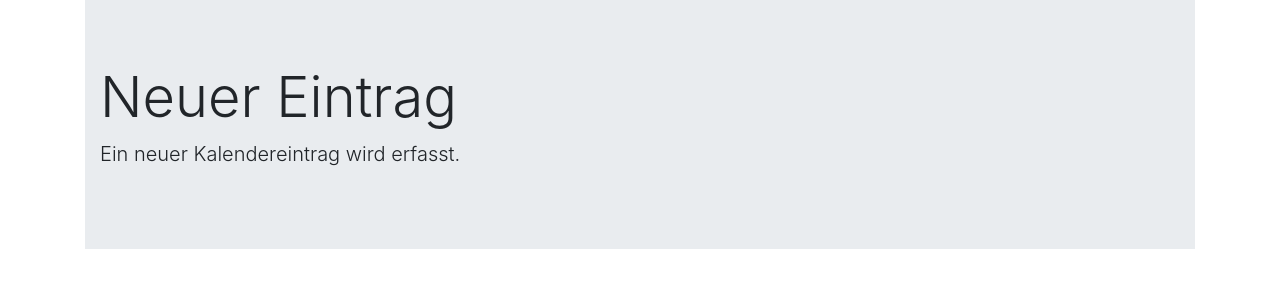
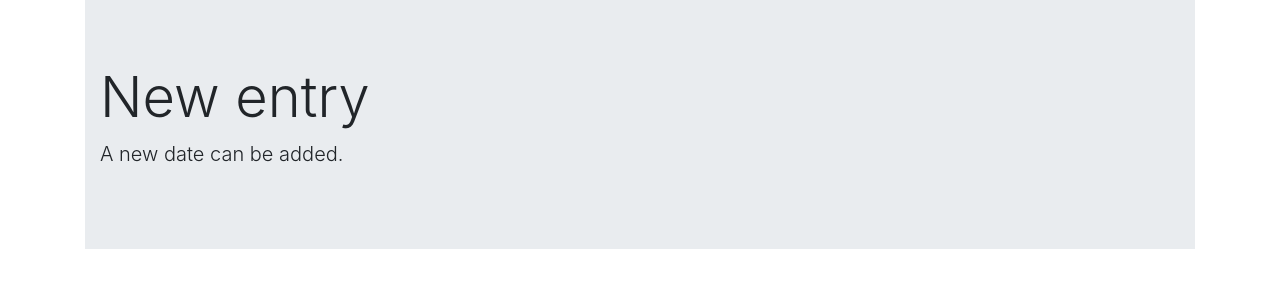
Before and after one commit to ErikWegner/wamytm, a Django app: page /cal/add in a window 1280 px wide. Shown: the part 56-338 px from the top of the page. Run offline with Django 3.2, Linux system fonts and the light colour scheme; the visitor is signed in with stand-in values (Sample User, id 1); data comes from the database, SQL or seed files in the repository; data that the repository does not hold is empty; some libraries are stand-ins or nearby versions.

Commit message:
Started i18n

```diff
--- a/wamytmsite/wamytmapp/forms.py
+++ b/wamytmsite/wamytmapp/forms.py
@@ -1,5 +1,6 @@
 from django import forms
 from .models import OrgUnit, TimeRange, TeamMember
+from django.utils.translation import pgettext_lazy
 
 
 class DateInput(forms.DateInput):
@@ -11,29 +12,35 @@ class AddTimeRangeForm(forms.Form):
         A form to add a new time range entry.
     """
     user = forms.CharField(
+        label=pgettext_lazy('AddTimeRangeForm', 'User'),
         disabled=True
     )
     start = forms.DateField(
-        required=True, widget=forms.widgets.DateInput(attrs={'type': 'date'}))
+        label=pgettext_lazy('AddTimeRangeForm', 'Start'),
+        required=True,
+        widget=forms.widgets.DateInput(attrs={'type': 'date'}))
     end = forms.DateField(
+        label=pgettext_lazy('AddTimeRangeForm', 'End'),
         required=False,
-        help_text="If left blank, it will be set to start date",
+        help_text=pgettext_lazy('AddTimeRangeForm',
+                    'If left blank, it will be set to start date'),
         widget=forms.widgets.DateInput(attrs={'type': 'date'})
     )
     orgunit_id = forms.ChoiceField(
         required=True,
-        help_text="Entry will be visible to this and all organizational units above",
-        label='Organizational unit')
+        help_text=pgettext_lazy('AddTimeRangeForm', 'Entry will be visible to this and all organizational units above'),
+        label=pgettext_lazy('AddTimeRangeForm', 'Organizational unit'))
     kind = forms.ChoiceField(
         required=True,
-        label='Kind of time range',
+        label=pgettext_lazy('AddTimeRangeForm', 'Kind of time range'),
         choices=TimeRange.KIND_CHOICES
     )
 
     def __init__(self, *args, **kwargs):
         self.user = kwargs.pop('user', None)
         super(AddTimeRangeForm, self).__init__(*args, **kwargs)
-        self.fields['user'].initial = self.user.first_name + " " + self.user.last_name
+        self.fields['user'].initial = self.user.first_name + \
+            " " + self.user.last_name
         self.fields['orgunit_id'].choices = OrgUnit.objects.selectListItems()
         self.fields['orgunit_id'].initial = TeamMember.objects.get(
             pk=self.user.id).orgunit_id
--- a/wamytmsite/wamytmapp/models.py
+++ b/wamytmsite/wamytmapp/models.py
@@ -5,7 +5,7 @@ from django.db import models
 from django.db.models.functions import Greatest, Least
 from django.db.models.signals import post_save
 from django.dispatch import receiver
-from django.utils.translation import gettext_lazy as _
+from django.utils.translation import pgettext_lazy
 from typing import List
 
 
@@ -34,6 +34,10 @@ class OrgUnit(models.Model):
         'self', on_delete=models.CASCADE, blank=True, null=True)
 
     objects = OrgUnitManager()
+
+    class Meta:
+        verbose_name = pgettext_lazy('Models', 'Organizational unit')
+        verbose_name_plural = pgettext_lazy('Models', 'Organizational units')
 
     def __str__(self):
         return self.name
@@ -102,9 +106,9 @@ class TimeRange(models.Model):
     PRESENT = 'p'
     MOBILE = 'm'
     KIND_CHOICES = [
-        (ABSENT, 'absent'),
-        (PRESENT, 'present'),
-        (MOBILE, 'mobile'),
+        (ABSENT, pgettext_lazy('TimeRangeChoice', 'absent')),
+        (PRESENT, pgettext_lazy('TimeRangeChoice', 'present')),
+        (MOBILE, pgettext_lazy('TimeRangeChoice', 'mobile')),
     ]
     VIEWS_LEGEND = {
         ABSENT: 'absent',
@@ -123,7 +127,7 @@ class TimeRange(models.Model):
         print('clean')
         if self.end is not None and self.end < self.start:
             raise ValidationError(
-                {'end': _('End date may not be before start date.')})
+                {'end': pg('Models', 'End date may not be before start date.')})
 
     def save(self, *args, **kwargs):
         if self.end == None:
--- a/wamytmsite/wamytmapp/templates/wamytmapp/add.html
+++ b/wamytmsite/wamytmapp/templates/wamytmapp/add.html
@@ -1,12 +1,13 @@
 {% extends 'wamytmapp/base.html' %}
+{% load i18n %}
 {% load bootstrap4 %}
 
 {% block content %}
 
 <div class="jumbotron jumbotron-fluid">
     <div class="container">
-        <h1 class="display-4">Neuer Eintrag</h1>
-        <p class="lead">Ein neuer Kalendereintrag wird erfasst.</p>
+        <h1 class="display-4">{% trans "New entry" context "AddTimeRangeForm" %}</h1>
+        <p class="lead">{% trans "A new date can be added." context "AddTimeRangeForm" %}</p>
     </div>
 </div>
 
@@ -16,9 +17,9 @@
     {% bootstrap_form form %}
     {% buttons %}
     <button type="submit" class="btn btn-primary">
-        Submit
+        {% trans "Submit" context "AddTimeRangeForm" %}
     </button>
-    <a href="{% url 'wamytmapp:index' %}" class="btn btn-secondary">Cancel</a>
+    <a href="{% url 'wamytmapp:index' %}" class="btn btn-secondary">{% trans "Cancel" context "AddTimeRangeForm" %}</a>
     {% endbuttons %}
 </form>
 
```
Also changed, not shown: wamytmsite/locale/de/LC_MESSAGES/django.po (added), wamytmsite/wamytmapp/locale/de/LC_MESSAGES/django.po (added), 4 other files.
